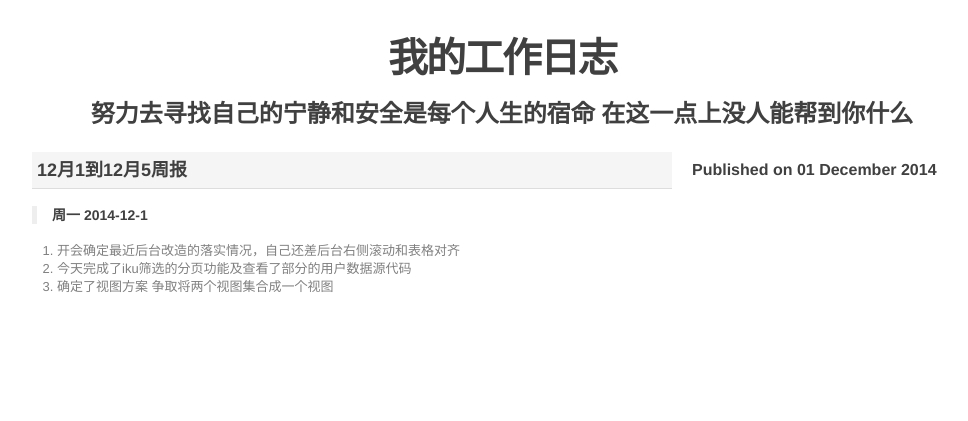
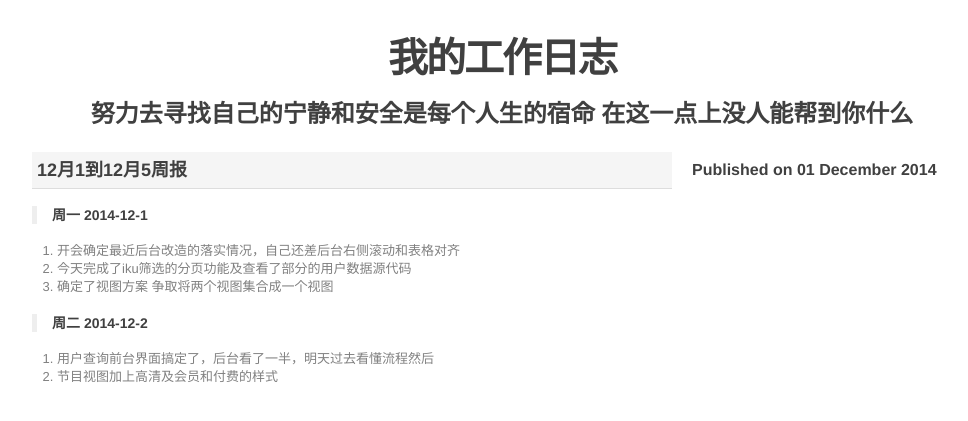
Before and after one commit to bjfuzzj/workdiary, a Jekyll site: the page built from _posts/2014/2014-12-1-12月1到12月5周报.md, in a window 1280 px wide. Shown: the top 421 px of the page, without its empty margins (138-1106 px from the left). Built offline with Jekyll 4.4.1, drawn with Linux system fonts in a browser that asks for light colours; Markdown is read by kramdown in place of the engine named in the settings.

Commit message:
继续
继续

```diff
--- a/_posts/2014/2014-12-1-12月1到12月5周报.md
+++ b/_posts/2014/2014-12-1-12月1到12月5周报.md
@@ -7,3 +7,10 @@ layout: default
 1. 开会确定最近后台改造的落实情况，自己还差后台右侧滚动和表格对齐
 2. 今天完成了iku筛选的分页功能及查看了部分的用户数据源代码
 3. 确定了视图方案 争取将两个视图集合成一个视图
+
+
+
+>**周二 2014-12-2**
+
+1. 用户查询前台界面搞定了，后台看了一半，明天过去看懂流程然后
+2. 节目视图加上高清及会员和付费的样式
```
